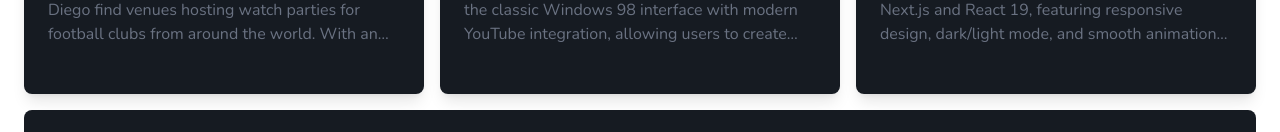
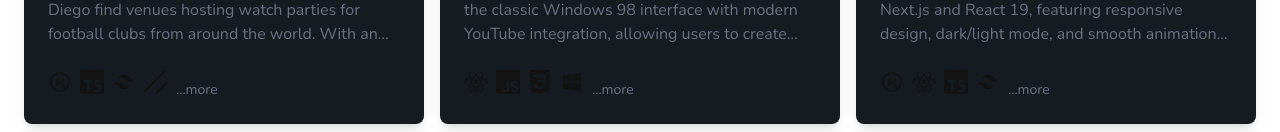
Before and after one commit to Jnmendza/portfolio, a Next.js app: page /projects in a window 1280 px wide. Shown: the part 547-679 px from the top of the page. Built offline with nearby package versions, Linux system fonts and the light colour scheme.

Commit message:
fixed bugs

```diff
--- a/src/app/(main)/projects/page.tsx
+++ b/src/app/(main)/projects/page.tsx
@@ -10,16 +10,7 @@ const ProjectsPage = () => {
       <div className='grid grid-cols-1 md:grid-cols-2 lg:grid-cols-3 gap-4'>
         {PROJECTS.map(
           (
-            {
-              imageUrl,
-              slug,
-              title,
-              subTitle,
-              description,
-              projectLink,
-              githubLink,
-              techStack,
-            },
+            { imageUrl, slug, title, subTitle, description, techStackDetailed },
             index
           ) => (
             <ProjectCard
@@ -29,9 +20,7 @@ const ProjectsPage = () => {
               title={title}
               subTitle={subTitle}
               description={description}
-              projectLink={projectLink}
-              githubLink={githubLink}
-              techStack={techStack}
+              techStackDetailed={techStackDetailed}
             />
           )
         )}
--- a/src/components/CaseStudySection.tsx
+++ /dev/null
@@ -1,55 +0,0 @@
-import { CaseStudy } from "@/types";
-
-const CaseStudySection = ({ caseStudy }: { caseStudy: CaseStudy }) => {
-  return (
-    <div className='bg-blackBlue rounded-lg p-6 space-y-6 mt-6'>
-      <h2 className='text-primary text-2xl font-bold'>Case Study</h2>
-
-      <Section title='🎡 Elevator Pitch' content={caseStudy.elevatorPitch} />
-      <Section title='💡 Motivation' content={caseStudy.motivation} />
-      <Section title='⚖️ Goals' content={caseStudy.goals.join("\n")} isList />
-      <Section title='🚀 Tech Stack' content={caseStudy.stack} isList />
-      <Section title='🔌 Architecture' content={caseStudy.architecture} />
-      <Section title='🛠 Planning' content={caseStudy.planning} />
-      <Section title='⚡ Challenges' content={caseStudy.challenges} />
-      <Section
-        title='🔧 Features Deep Dive'
-        content={caseStudy.featuresDeep}
-        isList
-      />
-      <Section
-        title='🧠 Reflections'
-        content={Object.entries(caseStudy.reflections)
-          .map(([k, v]) => `**${k}**: ${v}`)
-          .join("\n\n")}
-      />
-    </div>
-  );
-};
-
-const Section = ({
-  title,
-  content,
-  isList = false,
-}: {
-  title: string;
-  content: string | string[];
-  isList?: boolean;
-}) => (
-  <div>
-    <h3 className='text-lg font-bold mb-1'>{title}</h3>
-    {isList && Array.isArray(content) ? (
-      <ul className='list-disc ml-6 space-y-1'>
-        {content.map((item, idx) => (
-          <li key={idx}>{item}</li>
-        ))}
-      </ul>
-    ) : (
-      <p className='text-sm leading-relaxed text-gray-300 whitespace-pre-line'>
-        {content}
-      </p>
-    )}
-  </div>
-);
-
-export default CaseStudySection;
--- a/src/components/ProjectCard.tsx
+++ b/src/components/ProjectCard.tsx
@@ -1,7 +1,16 @@
-import { Project } from "@/types";
+import { TechStackItem } from "@/types";
 import Image from "next/image";
 import Link from "next/link";
-// import { FaGithub, FaLink, FaFigma, FaReact } from "react-icons/fa";
+import { IconType } from "react-icons";
+
+interface ProjectCardProps {
+  slug: string;
+  imageUrl: string;
+  title: string;
+  subTitle: string;
+  description: string;
+  techStackDetailed: TechStackItem[];
+}
 
 const ProjectCard = ({
   slug,
@@ -9,8 +18,12 @@ const ProjectCard = ({
   title,
   subTitle,
   description,
-  techStack,
-}: Project) => (
+  techStackDetailed,
+}: ProjectCardProps) => {
+  const icons: IconType[] = techStackDetailed.flatMap(
+    (item) => item.icons ?? []
+  );
+  return (
     <Link
       href={{
         pathname: `/projects/${slug}`,
@@ -37,12 +50,14 @@ const ProjectCard = ({
           <p className='text-sm text-primary mb-4'>{subTitle}</p>
           <p className='text-gray-500 mb-6 line-clamp-3'>{description}</p>
 
-        <div className='flex space-x-2 text-2xl text'>
-          {techStack?.map((Icon, index) => <Icon key={index} />)}
+          <div className='flex items-baseline space-x-2 text-2xl text'>
+            {icons?.slice(0, 4).map((Icon, index) => <Icon key={index} />)}
+            <p className='text-sm text-gray-500'>...more</p>
           </div>
         </div>
       </div>
     </Link>
   );
+};
 
 export default ProjectCard;
--- a/src/components/Projects.tsx
+++ b/src/components/Projects.tsx
@@ -20,7 +20,10 @@ const Projects = () => {
       </div>
       <div className='grid grid-cols-1 lg:grid-cols-3 gap-4'>
         {PROJECTS.slice(0, 3).map(
-          ({ imageUrl, slug, title, subTitle, description }, index) => (
+          (
+            { imageUrl, slug, title, subTitle, description, techStackDetailed },
+            index
+          ) => (
             <ProjectCard
               key={index}
               slug={slug}
@@ -28,6 +31,7 @@ const Projects = () => {
               title={title}
               subTitle={subTitle}
               description={description}
+              techStackDetailed={techStackDetailed}
             />
           )
         )}
```
Lines whose indentation alone changed are shown as unchanged.
